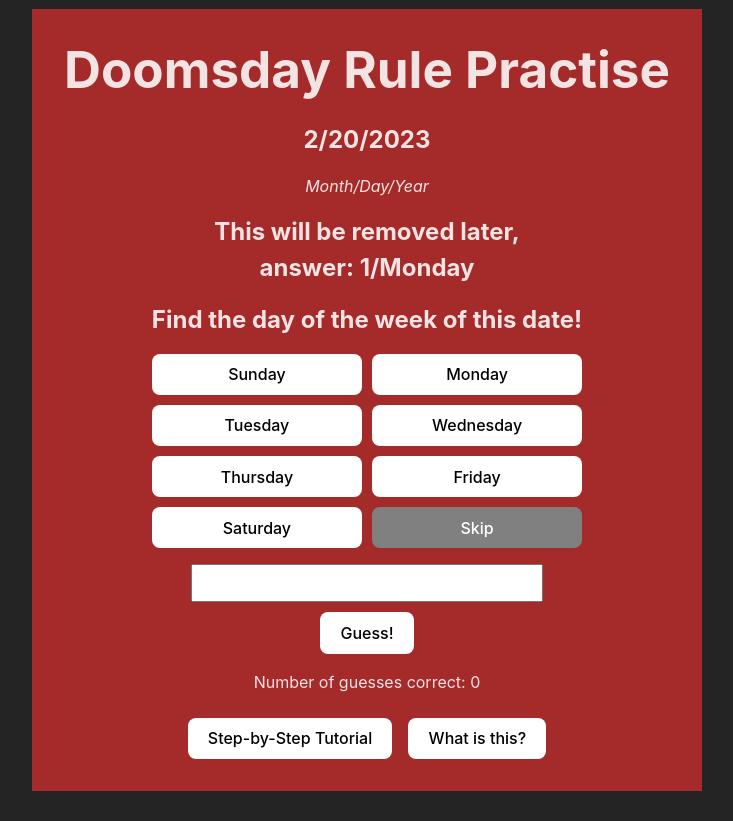
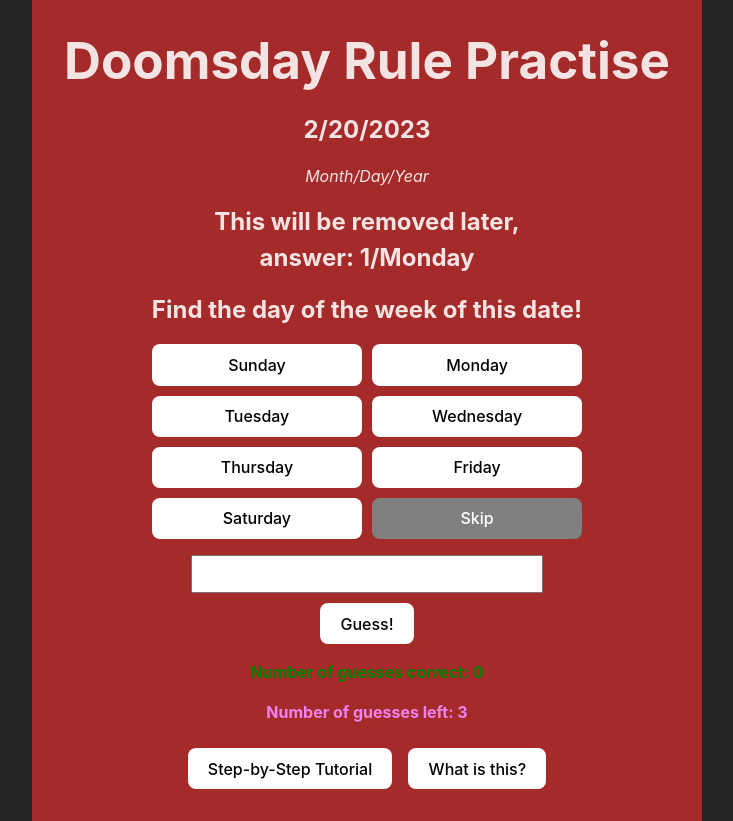
Before and after one commit to hooliganny/doomsday-rule-practise, a React (Vite) app in the folder doomsday-rule/: page / in a window 1280 px wide. Shown: the whole page, without its empty margins (273-1006 px from the left). Before the commit the page ends 800 px from the top, so only its background shows below. Built offline with nearby package versions, Linux system fonts and the light colour scheme.

Commit message:
Incorrect answers

```diff
--- a/doomsday-rule/src/App.tsx
+++ b/doomsday-rule/src/App.tsx
@@ -52,8 +52,7 @@ function App() {
         guess.toLowerCase() == Days[answer.getDay()].toLowerCase())
     ) {
       setRightCount((rightCount) => rightCount + 1);
-      setGuess("");
-      newDate();
+      reset();
       if (
         keyboardInputRef.current !== undefined &&
         keyboardInputRef.current !== null
@@ -61,10 +60,30 @@ function App() {
         keyboardInputRef.current.value = "";
       }
     } else if (guess === "Skip") {
-      setGuess("");
-      newDate();
+      reset();
+    } else if (
+      guess != "" &&
+      !(
+        Number(guess) === answer.getDay() ||
+        guess.toLowerCase() == Days[answer.getDay()].toLowerCase()
+      )
+    ) {
+      setWrongCount((count) => count - 1);
     }
   }, [guess]);
+
+  const reset = useCallback(() => {
+    setWrongCount(MAX_NUMBER_OF_GUESSES);
+    setGuess("");
+    newDate();
+  }, [wrongCount, MAX_NUMBER_OF_GUESSES]);
+
+  useEffect(() => {
+    if (wrongCount === 0) {
+      alert("You have run out of tries, try a new date.");
+      reset();
+    }
+  }, [wrongCount]);
 
   const openModal = () => {
     setIsModalOpen(true);
@@ -75,7 +94,7 @@ function App() {
   };
 
   useEffect(() => {
-    const handleEscape = (e: any) => {
+    const handleEscape = (e: KeyboardEvent) => {
       if (e.key === "Escape") {
         closeModal();
       }
@@ -139,6 +158,7 @@ function App() {
         </div>
 
         <p className="correct">Number of guesses correct: {rightCount}</p>
+        <p className="incorrect">Number of guesses left: {wrongCount}</p>
       </div>
       <div className="extra-buttons">
         <button onClick={revealHelp}>Step-by-Step Tutorial</button>
--- a/doomsday-rule/src/index.css
+++ b/doomsday-rule/src/index.css
@@ -83,6 +83,16 @@ ul {
   /* background-color: white; */
 }
 
+.correct {
+  color: green;
+  font-weight: 700;
+}
+
+.incorrect {
+  color: violet;
+  font-weight: 700;
+}
+
 .answer-section {
   display: flex;
   align-self: center;
```
Also changed, not shown: doomsday-rule/src/Modal.tsx (+9 -0 lines).
